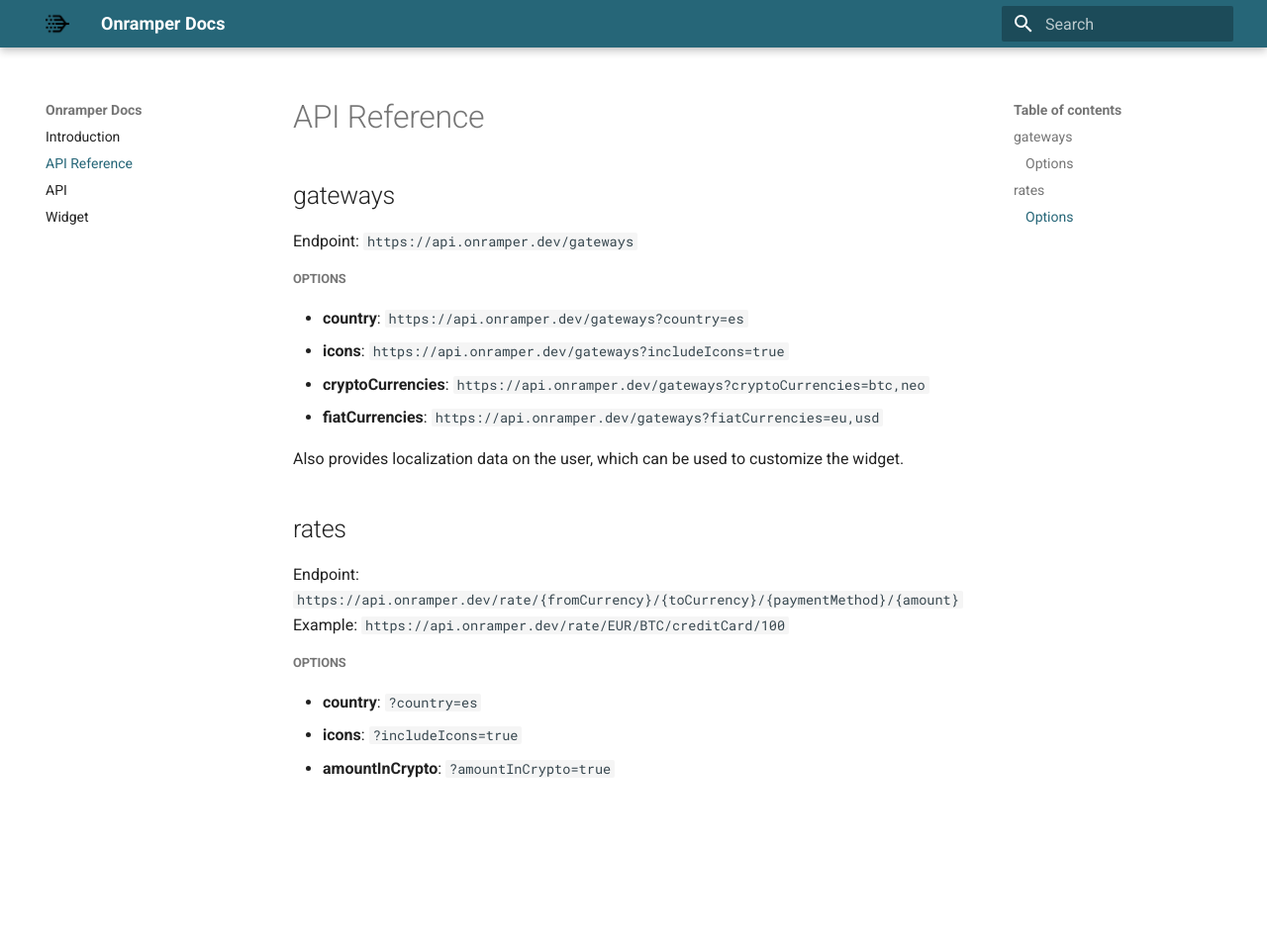
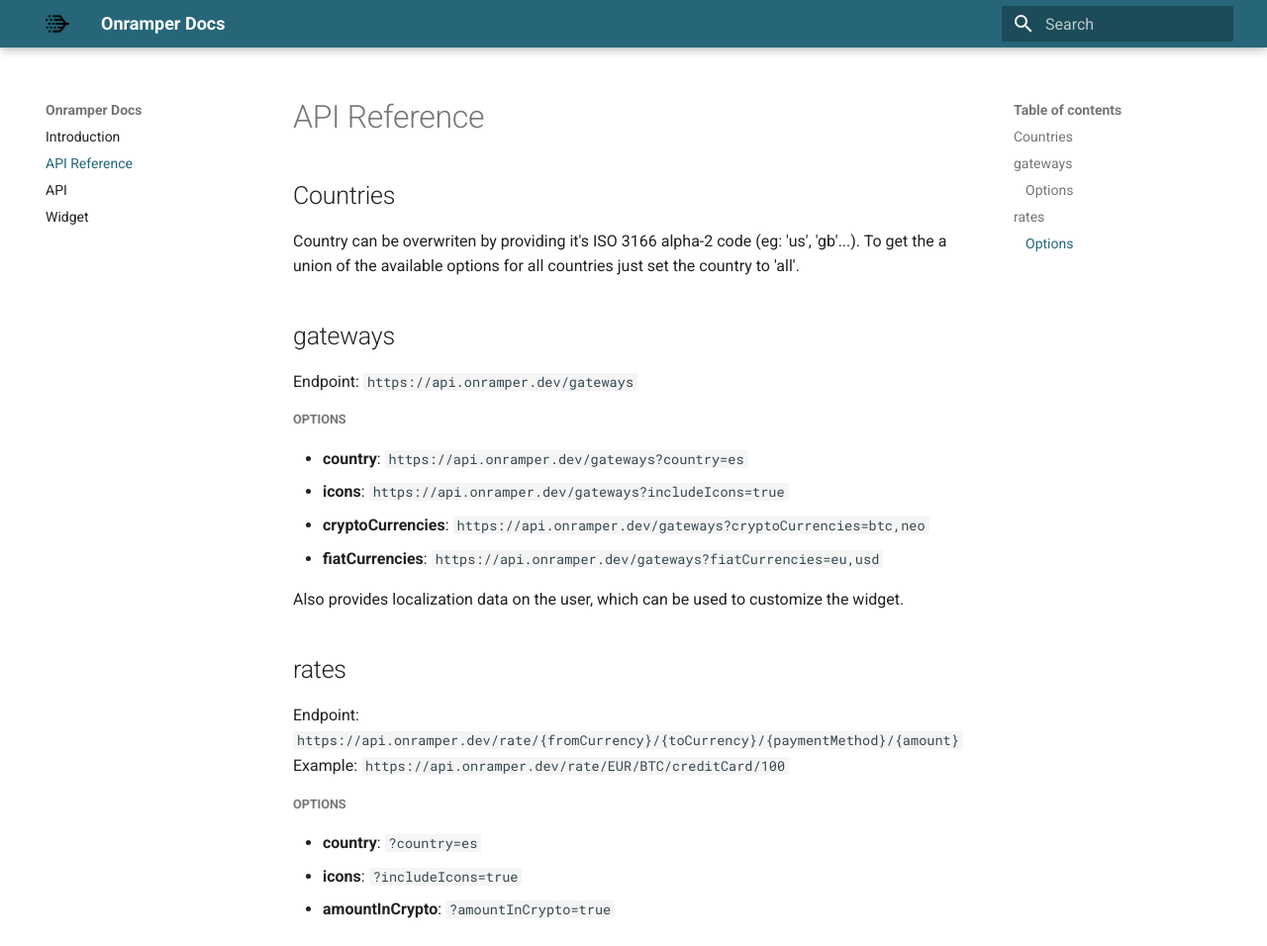
Before and after one commit to onramper/docs, an MkDocs documentation site: the page built from docs/API-Reference.md, in a window 1280 px wide and 956 px high. Shown: the whole window at 99% size. Built offline with MkDocs 1.6.1 and Material for MkDocs 9.7.7, drawn with Linux system fonts in a browser that asks for light colours.

Commit message:
Add docs on country overwritibg

```diff
--- a/docs/API-Reference.md
+++ b/docs/API-Reference.md
@@ -1,3 +1,6 @@
+## Countries
+Country can be overwriten by providing it's ISO 3166 alpha-2 code (eg: 'us', 'gb'...). To get the a union of the available options for all countries just set the country to 'all'.
+
 ## gateways
 Endpoint: `https://api.onramper.dev/gateways`
 
```
